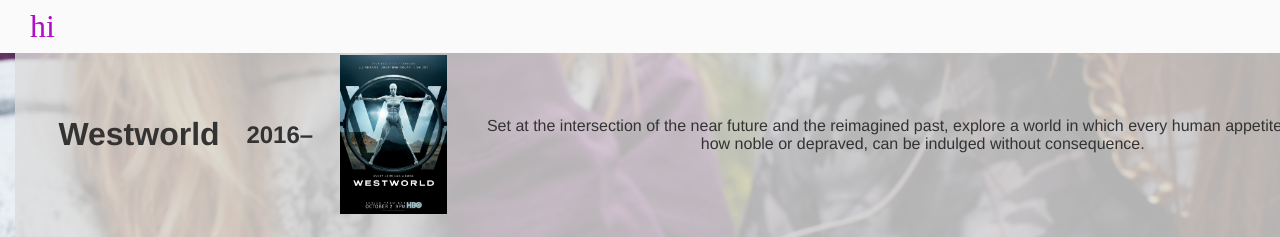
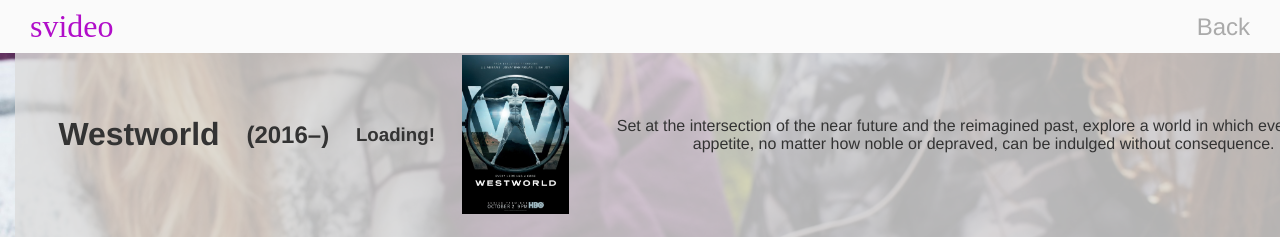
Before and after one commit to jeffhoelter/complete-intro-to-react-v3, a React app: page /details/tt0475784 in a window 1280 px wide. Shown: the top 237 px of the page. Built offline with nearby package versions, Linux system fonts and the light colour scheme; grey boxes are pictures that could not be loaded.

Commit message:
Flow type fixes.

```diff
--- a/js/App.jsx
+++ b/js/App.jsx
@@ -17,7 +17,7 @@
         <Route exact path="/" component={Landing} />
         <Route
           path="/search"
-          component={() => <Search shows={preload.shows} />}
+          component={props => <Search shows={preload.shows} {...props} />}
         />
         <Route
           path="/details/:id"
--- a/js/Details.jsx
+++ b/js/Details.jsx
@@ -2,22 +2,32 @@
 
 import React, { Component } from "react";
 import Header from "./Header";
-import ShowCard from "./ShowCard";
 
-type Props = {
-  show: Show
-};
-
-class Details extends Component<Props> {
+class Details extends Component {
+  state = {
+    apiData: { rating: "" }
+  };
+  componentDidMount() {
+    console.log(this.props);
+  }
+  props: {
+    show: Show
+  };
   render() {
     const { title, description, year, poster, trailer } = this.props.show;
-
+    let ratingComponent;
+    if (this.state.apiData.rating) {
+      ratingComponent = <h3>{this.state.apiData.rating}</h3>;
+    } else {
+      ratingComponent = <h3>Loading!</h3>;
+    }
     return (
       <div className="details">
         <Header />
         <section>
           <h1>{title}</h1>
-          <h2>{year}</h2>
+          <h2>({year})</h2>
+          {ratingComponent}
           <img
             src={`/public/img/posters/${poster}`}
             alt={`Poster for ${title}`}
@@ -26,7 +36,7 @@
         </section>
         <div>
           <iframe
-            src={`https:/3/www.youtube-nocookie.com/embed/${trailer}?rel=0&amp;controls=0&amp;showinfo=0`}
+            src={`https://www.youtube-nocookie.com/embed/${trailer}?rel=0&amp;controls=0&amp;showinfo=0`}
             frameBorder="0"
             allowFullScreen
             title={`Trailer for ${title}`}
--- a/js/Header.jsx
+++ b/js/Header.jsx
@@ -1,13 +1,31 @@
 // @flow
 
 import React from "react";
-// import { Link } from "react-router-dom";
-// <Link to="/">svideo</Link>
+import { Link } from "react-router-dom";
 
-const Header = () => (
-  <header>
-    <h1>hi</h1>
-  </header>
-);
+const Header = (props: { showSearch?: boolean }) => {
+  let utilSpace;
+  if (props.showSearch) {
+    utilSpace = "";
+  } else {
+    utilSpace = (
+      <h2>
+        <Link to="/search">Back</Link>
+      </h2>
+    );
+  }
+  return (
+    <header>
+      <h1>
+        <Link to="/">svideo</Link>
+      </h1>
+      {utilSpace}
+    </header>
+  );
+};
+
+Header.defaultProps = {
+  showSearch: false
+};
 
 export default Header;
--- a/js/Search.jsx
+++ b/js/Search.jsx
@@ -3,23 +3,18 @@
 import React, { Component } from "react";
 import ShowCard from "./ShowCard";
 
-type Props = {
-  shows: Array<ShowCard>
-};
-
-type State = {
-  searchTerm: ""
-};
-
-class Search extends Component<Props, State> {
+class Search extends Component {
+  state = {
+    searchTerm: ""
+  };
+  props: {
+    shows: Array<Show>
+  };
   handleSearchTermChange = (
-    event: SyntheticKeyboardEvent<HTMLInputElement>
+    event: SyntheticKeyboardEvent & { target: HTMLInputElement }
   ) => {
-    this.setState({
-      searchTerm: (event.target: window.HTMLInputElement).value
-    });
+    this.setState({ searchTerm: event.target.value });
   };
-
   render() {
     return (
       <div className="search">
@@ -28,7 +23,7 @@
           <input
             onChange={this.handleSearchTermChange}
             value={this.state.searchTerm}
-            type="test"
+            type="text"
             placeholder="Search"
           />
         </header>
@@ -36,12 +31,10 @@
           {this.props.shows
             .filter(
               show =>
-                // $FlowFixMe
                 `${show.title} ${show.description}`
                   .toUpperCase()
                   .indexOf(this.state.searchTerm.toUpperCase()) >= 0
             )
-            // $FlowFixMe
             .map(show => <ShowCard key={show.imdbID} {...show} />)}
         </div>
       </div>
```
